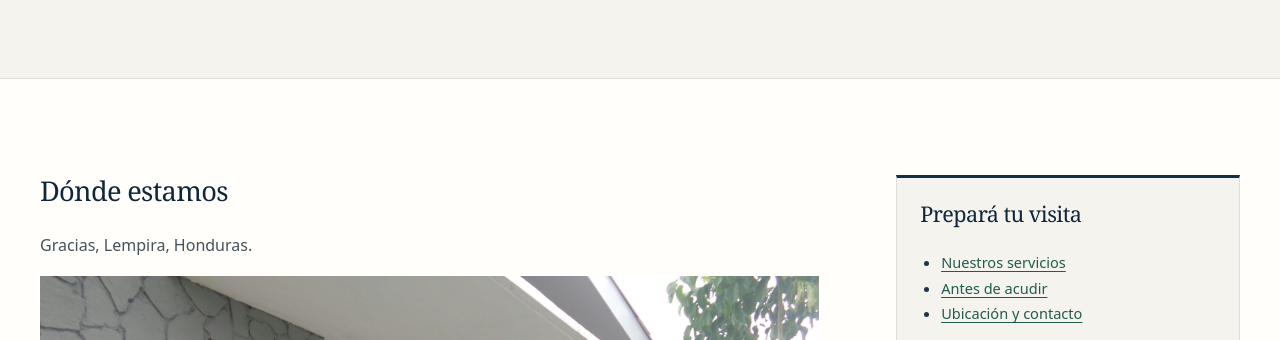
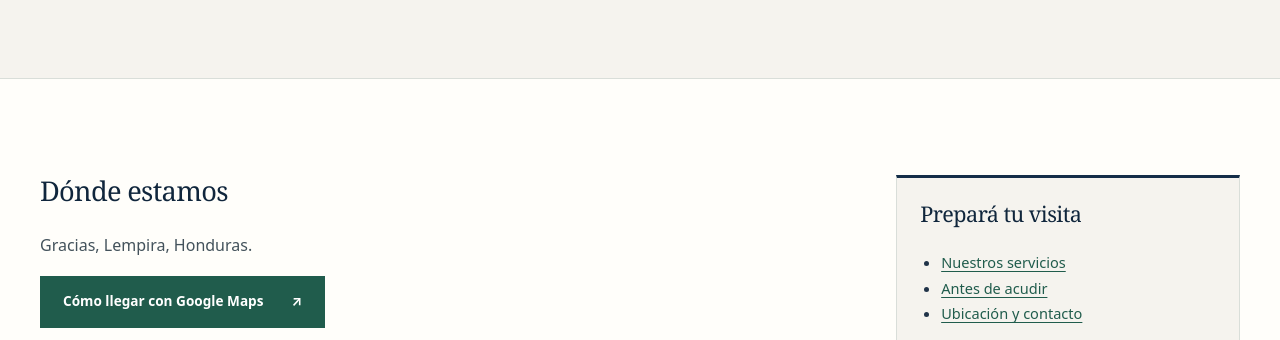
Before and after one commit to carlosmvks1/Genaro-Mu-oz, an Astro site: page /Genaro-Mu-oz/ubicacion-y-contacto in a window 1280 px wide. Shown: the part 441-781 px from the top of the page. Built offline with nearby package versions, Linux system fonts and the light colour scheme; Astro itself is replaced by a stand-in of ours.

Commit message:
Pulido previo a presentación: src/pages/ubicacion-y-contacto.astro

```diff
--- a/src/pages/ubicacion-y-contacto.astro
+++ b/src/pages/ubicacion-y-contacto.astro
@@ -6,6 +6,7 @@ import { fotosCentro } from '../data/fotografias';
 <VisitorLayout title="Ubicación y contacto" description="Encontranos en Gracias, Lempira, Honduras. Consultá la información de atención del establecimiento.">
   <h2>Dónde estamos</h2><p>{localidad}, {centro.pais}.</p>
   {centro.direccionExacta && <p>{centro.direccionExacta.valor}</p>}
+  <p><a class="button button-primary" href="https://maps.app.goo.gl/nR8PFKsEPDxh2Z8N9" target="_blank" rel="noopener noreferrer">Cómo llegar con Google Maps <span aria-hidden="true">↗</span><span class="sr-only"> (se abre en una nueva pestaña)</span></a></p>
   <figure class="institutional-photo"><img src={fotosCentro.entrada} width="4160" height="3120" loading="lazy" decoding="async" alt="Fachada del establecimiento con el rótulo CIS Gracias sobre la entrada." /><figcaption>Entrada del CIS Genaro Muñoz Hernández.</figcaption></figure>
   <h2>Horario de atención</h2><p>{centro.horario?.valor}</p>
   <h2>Orientación presencial</h2><p>Acudí al área de admisión del CIS para recibir información sobre la atención.</p>
```
